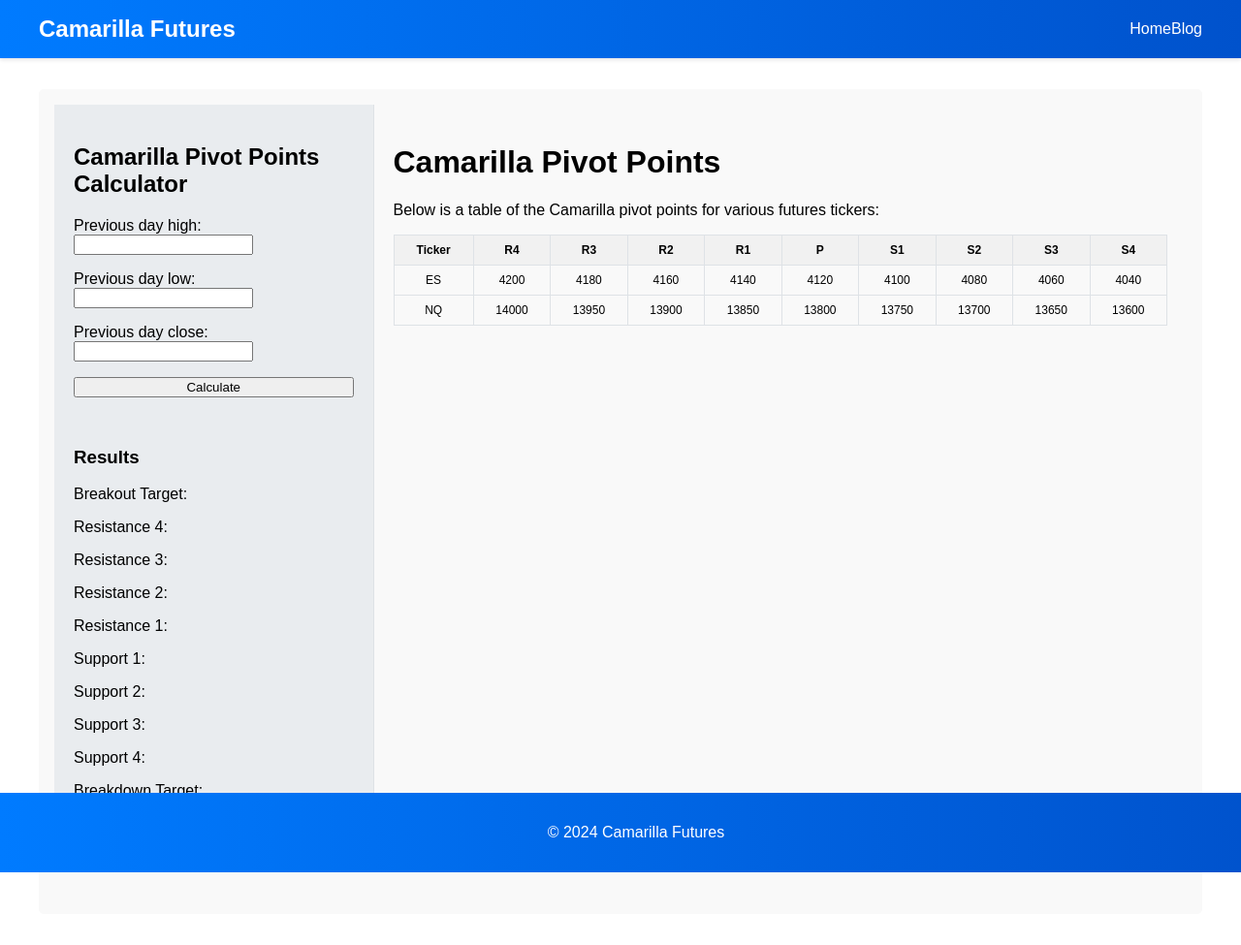
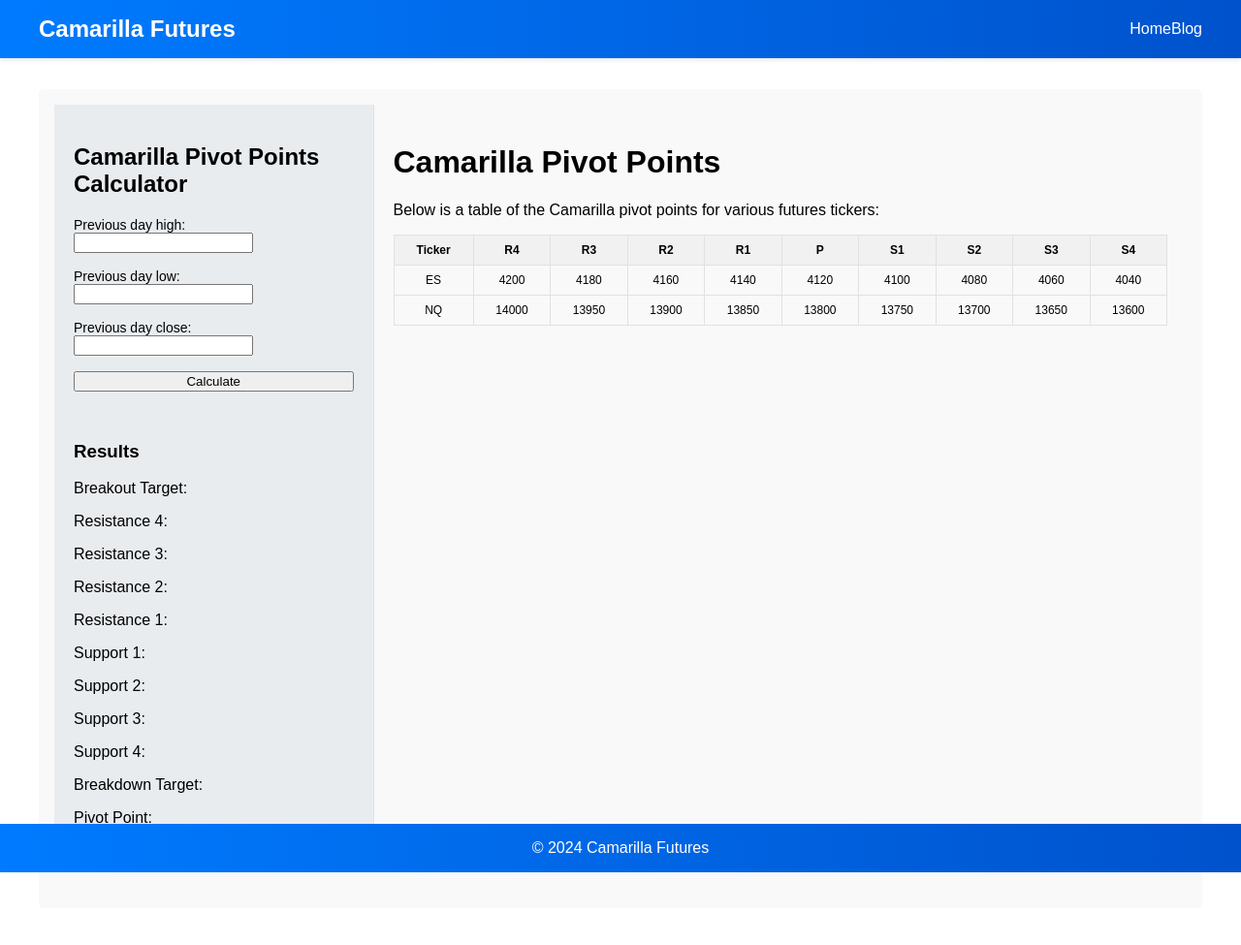
Before and after one commit to zackrylangford/daytrading-unplugged, a Jekyll site: the page built from index.markdown, in a window 1280 px wide. Shown: the whole page at 97% size. Built offline with Jekyll 4.4.1, drawn with Linux system fonts in a browser that asks for light colours.

Commit message:
updated styles

```diff
--- a/assets/css/styles.css
+++ b/assets/css/styles.css
@@ -96,6 +96,11 @@ header .nav-list li a {
 
 .input-group {
     margin-bottom: 1rem;
+    font-size: 14px;
+}
+
+.input {
+    font-size: 14px;
 }
 
 .results {
@@ -106,7 +111,6 @@ footer {
     background: linear-gradient(90deg, rgba(0,123,255,1) 0%, rgba(0,82,204,1) 100%);
     color: #fff;
     text-align: center;
-    padding: 1rem;
     position: fixed;
     bottom: 0;
     width: 100%;
```
